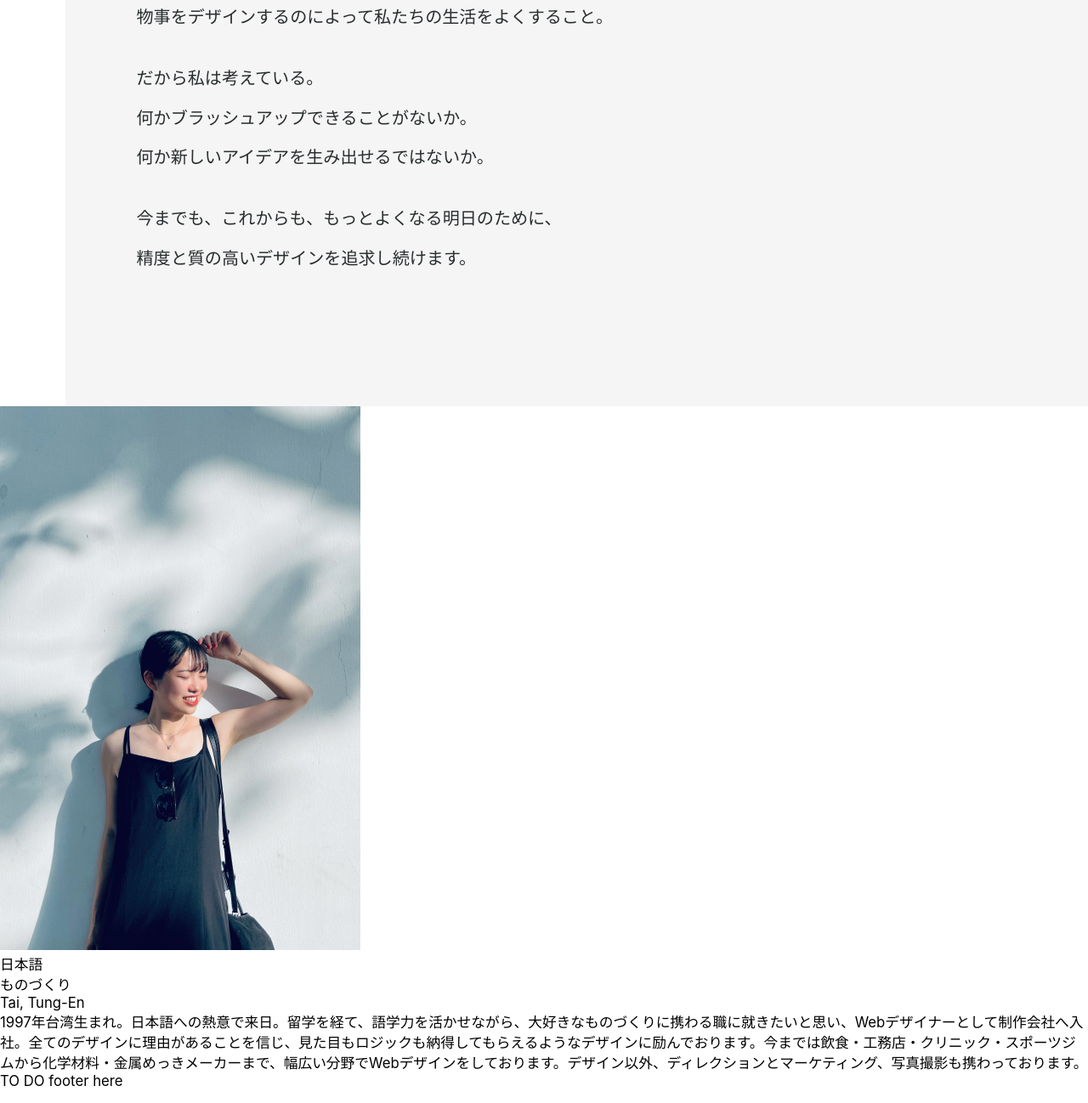
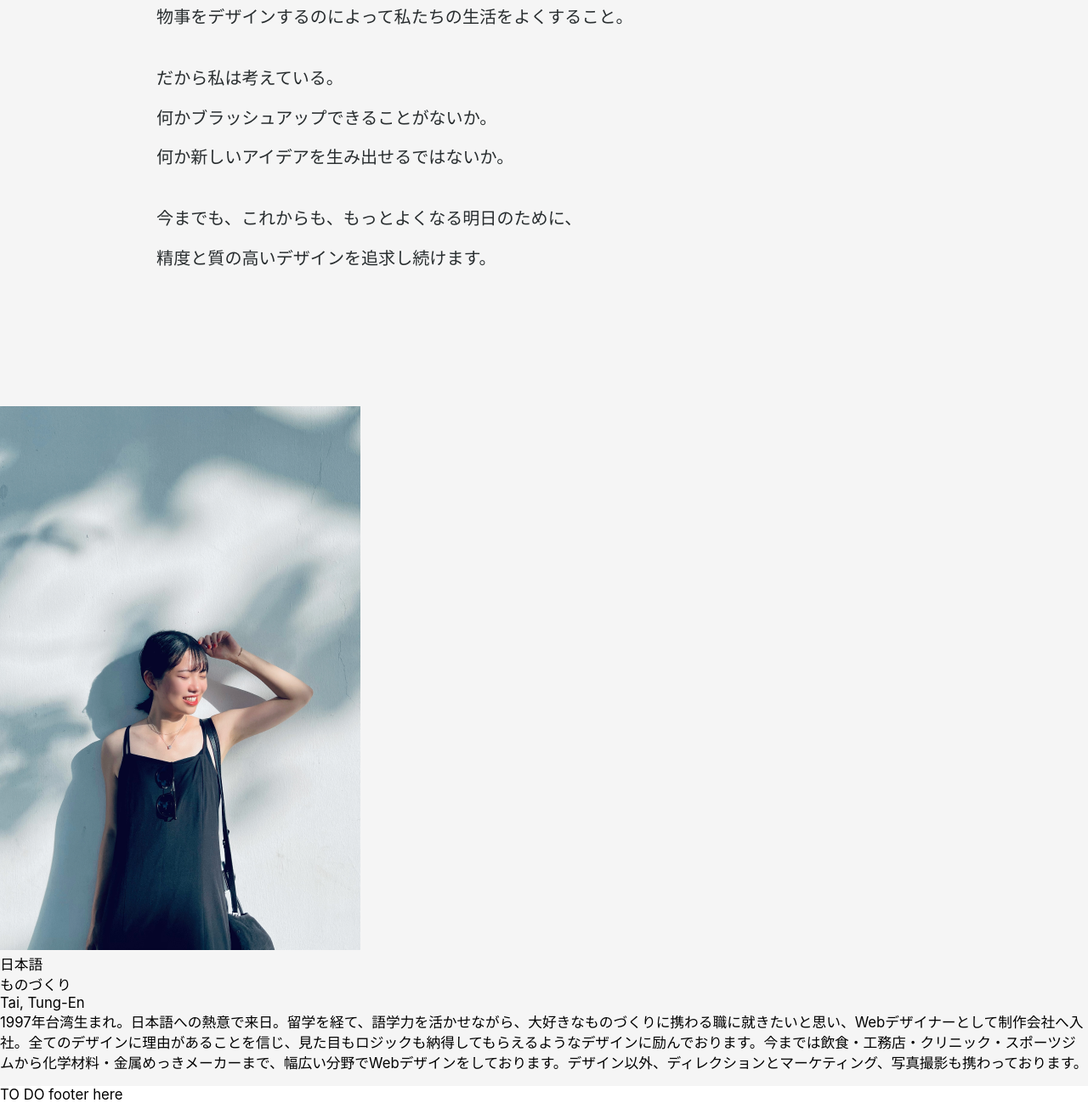
Before and after one commit to yihanYozikua/tai_portfolio, a React (Create React App) app: page /#/ in a window 1280 px wide. Before the commit this address led to /#/about. Shown: the part 1122-2420 px from the top of the page at 85% size. Built offline with nearby package versions, Linux system fonts and the light colour scheme; a web font is replaced by a local one.

Commit message:
fix the sidebar grid

```diff
--- a/src/About.js
+++ b/src/About.js
@@ -55,6 +55,7 @@ export default function About() {
         </div>
 
       <div className={aboutCss.about_self_intro_container}>
+        <div className={aboutCss.about_self_intro_contents}>
           <img src={images[0]} alt="tai_avatar" className={aboutCss.about_self_intro_img}></img>
           <div className={aboutCss.about_self_intro_right_section_container}>
             <div className={aboutCss.about_self_intro_circle_container}>
@@ -72,6 +73,7 @@ export default function About() {
             </div>
           </div>
         </div>
+      </div>
 
       </section>
     </PageLayout>
--- a/src/css/about.module.scss
+++ b/src/css/about.module.scss
@@ -21,7 +21,7 @@ $COLOR_PARAGRAPH_TEXT: #282D2F;
       display: flex;
       flex-direction: column;
       justify-content: center;
-      width: 94%;
+      width: 100%;
       height: 100%;
       background-color: $ABOUT_BG_COLOR;
       font-family: 'Outfit', sans-serif;
@@ -30,7 +30,7 @@ $COLOR_PARAGRAPH_TEXT: #282D2F;
       color: $COLOR_KV_TEXT;
 
       .about_kv_contents_prop{
-        margin-left: 5rem;
+        margin-left: 11rem;
         animation: fadein 1.6s ease-in-out;
       }
     }
@@ -46,7 +46,7 @@ $COLOR_PARAGRAPH_TEXT: #282D2F;
     .about_paragraph_contents{
       display: flex;
       flex-direction: column;
-      width: 94%;
+      width: 100%;
       height: 100%;
       background-color: $ABOUT_BG_COLOR;
       font-family: 'BIZ UDGothic', sans-serif;
@@ -56,7 +56,7 @@ $COLOR_PARAGRAPH_TEXT: #282D2F;
       line-height: 2.8rem;
 
       .about_paragragh_contents_sec{
-        margin-left: 5rem;
+        margin-left: 11rem;
         display: flex;
         flex-direction: column;
         margin-top: .75rem;
@@ -64,4 +64,41 @@ $COLOR_PARAGRAPH_TEXT: #282D2F;
       }
     }
   }
+
+  .about_self_intro_container{
+    width: 100vw;
+    height: 100vh;
+    display: flex;
+    justify-content: flex-end;
+
+    .about_self_intro_contents{
+      width: 100%;
+      height: 100%;
+      background-color: $ABOUT_BG_COLOR;
+
+      .about_self_intro_img{
+
+      }
+
+      .about_self_intro_right_section_container{
+
+        .about_self_intro_circle_container{
+
+          .about_self_intro_circle_prop{
+
+          }
+        }
+
+        .about_self_intro_paragraph_container{
+
+          .about_self_intro_paragraph_name{
+
+          }
+          .about_self_intro_paragraph_description_container{
+
+          }
+        }
+      }
+    }
+  }
 }
```
Lines whose indentation alone changed are shown as unchanged.
